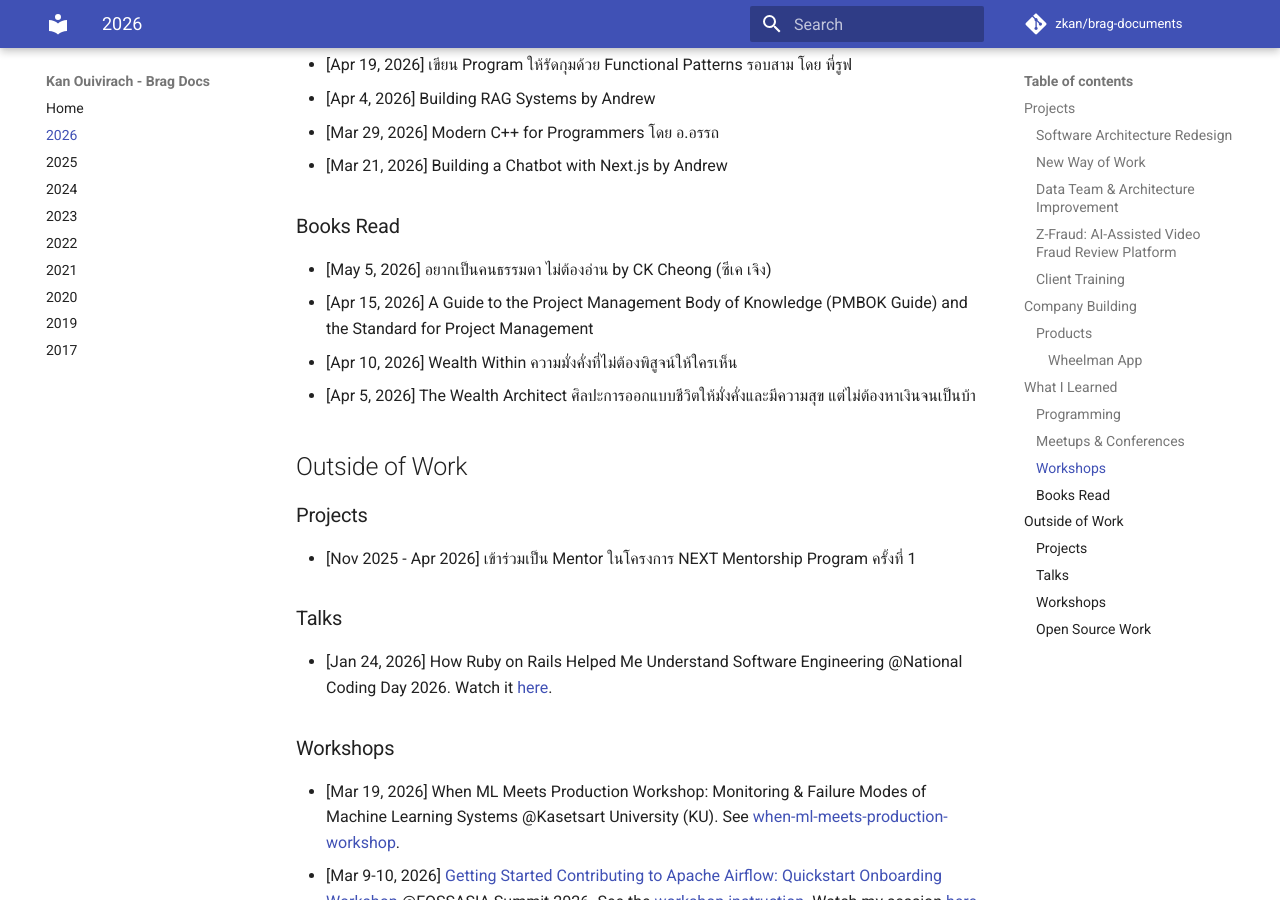
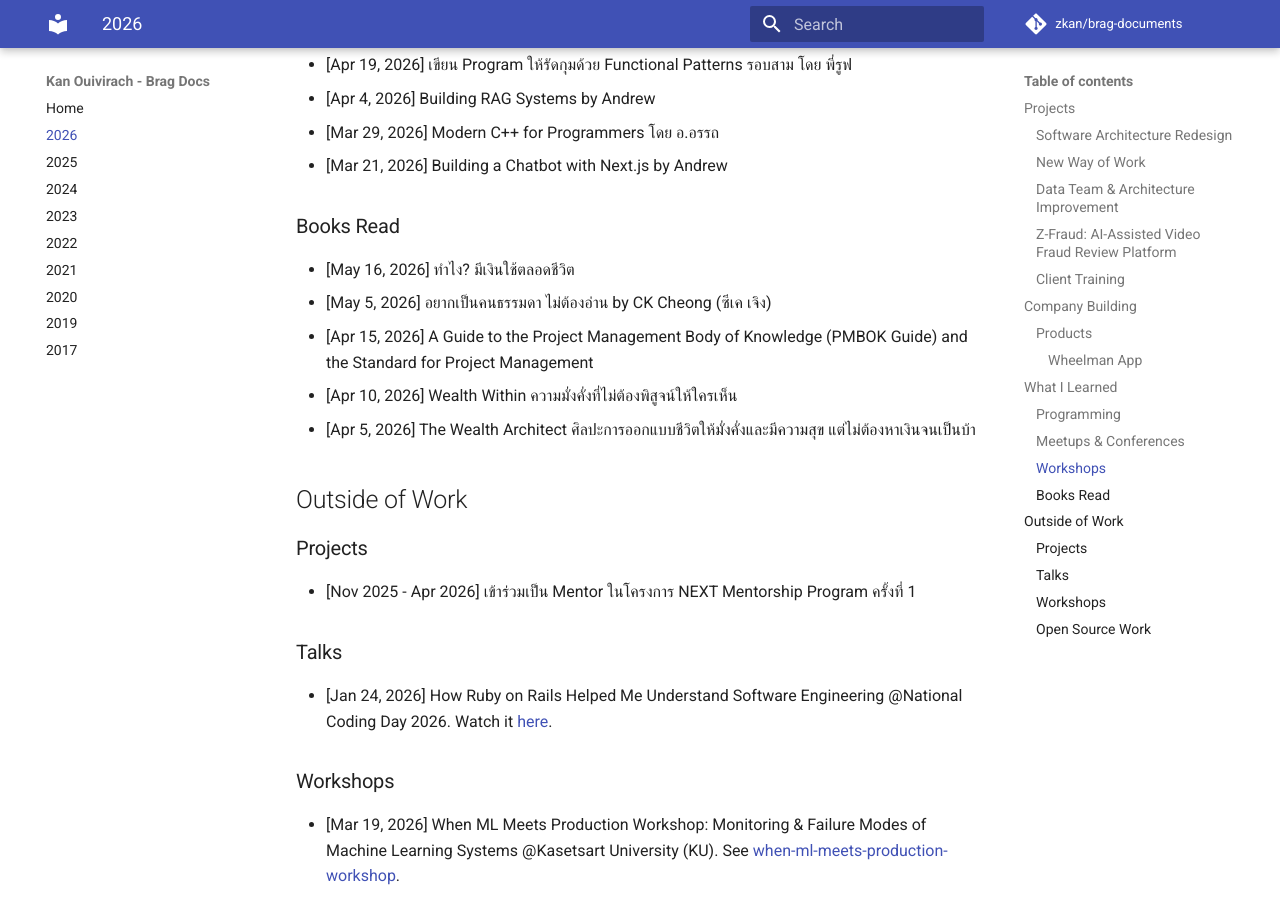
Before and after one commit to zkan/brag-documents, an MkDocs documentation site: the page built from docs/2026.md, in a window 1280 px wide and 900 px high, scrolled down 1910 px. Built offline with MkDocs 1.6.1 and Material for MkDocs 9.7.7, drawn with Linux system fonts in a browser that asks for light colours; comment, search, counter and statistics services are not loaded.

Commit message:
Add new book read

```diff
--- a/docs/2026.md
+++ b/docs/2026.md
@@ -75,6 +75,7 @@
 
 ### Books Read
 
+* [May 16, 2026] ทำไง? มีเงินใช้ตลอดชีวิต
 * [May 5, 2026] อยากเป็นคนธรรมดา ไม่ต้องอ่าน by CK Cheong (ซีเค เจิง)
 * [Apr 15, 2026] A Guide to the Project Management Body of Knowledge (PMBOK
   Guide) and the Standard for Project Management
```
